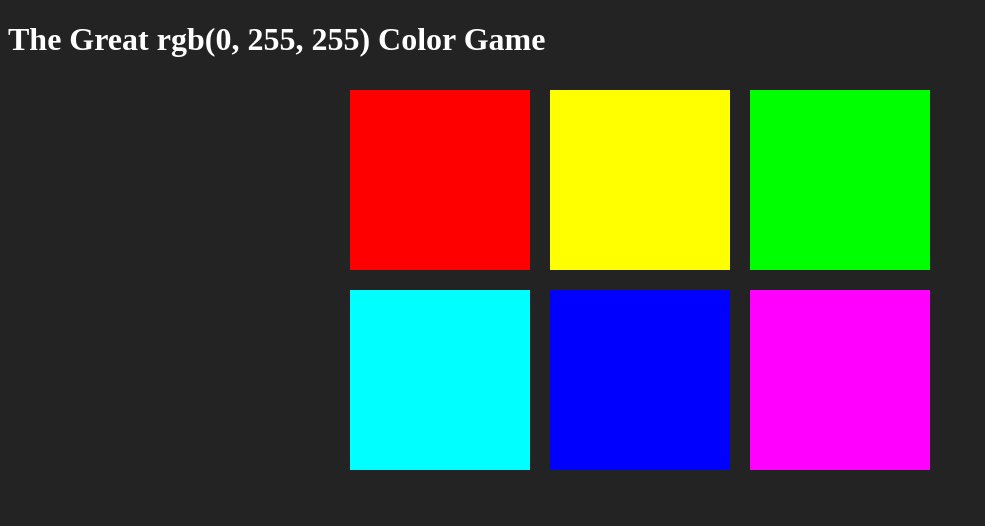
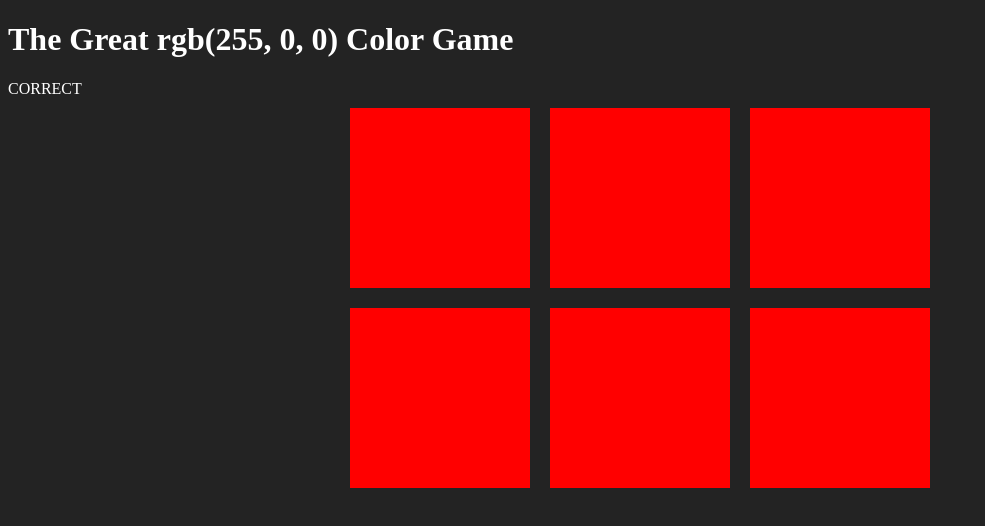
Before and after one commit to Shonu-ff/colorGuessingGame, a plain HTML site: page index.html in a window 1280 px wide. Both pictures are taken after a click on the element 439 px from the left and 179 px from the top of the page. Shown: the whole page, without its empty margins (0-985 px from the left). Drawn offline with Linux system fonts and the light colour scheme.

Commit message:
updated js with more logic, add more styles to css, and added another div in html

```diff
--- a/index.html
+++ b/index.html
@@ -7,6 +7,10 @@
   </head>
   <body>
     <h1>The Great <span id="colorDisplay">RGB</span> Color Game</h1>
+
+    <div>
+      <span id="message"></span>
+    </div>
 
     <div id="container">
       <div class="square"></div>
--- a/main.js
+++ b/main.js
@@ -1,13 +1,14 @@
-var color = ["rgb(255, 0, 0)", "rgb(255, 255, 0)", "rgb(0, 255, 0)", "rgb(0, 255, 255)", "rgb(0, 0, 255)", "rgb(255, 0, 255)"];
+var colors = ["rgb(255, 0, 0)", "rgb(255, 255, 0)", "rgb(0, 255, 0)", "rgb(0, 255, 255)", "rgb(0, 0, 255)", "rgb(255, 0, 255)"];
 var squares = document.querySelectorAll(".square");
-var pickedColor = color[3];
+var pickedColor = pickColor();
 var colorDisplay = document.getElementById("colorDisplay");
+var messageDisplay = document.getElementById("message");
 
 colorDisplay.innerHTML = pickedColor;
 
 for (var i = 0; i < squares.length; i++) {
   //add initial colors to squares
-  squares[i].style.background = color[i];
+  squares[i].style.background = colors[i];
 
   //add click listeners to squares
   squares[i].addEventListener("click", function () {
@@ -15,9 +16,24 @@ for (var i = 0; i < squares.length; i++) {
     var clickedColor = this.style.background;
     //compare color to pickedColor
     if(clickedColor === pickedColor){
-      alert("Correct!");
+      messageDisplay.innerHTML = "CORRECT";
+      changeColors(clickedColor);
     } else {
-      alert("Wrong!");
+      this.style.background = "#232323";
+      messageDisplay.innerHTML = "Try Again"
     }
   });
 }
+
+function changeColors(color) {
+  //loop through all squares
+  for(var i = 0; i < squares.length; i++) {
+  //change each color to match given color
+    squares[i].style.background = color;
+  }
+}
+
+function pickColor() {
+  var random = Math.floor(Math.random() * colors.length);
+  return colors[random];
+}
--- a/style.css
+++ b/style.css
@@ -1,7 +1,7 @@
 body{
   background-color: #232323;
 }
-h1 {
+h1, span {
   color: white;
 }
 
```
